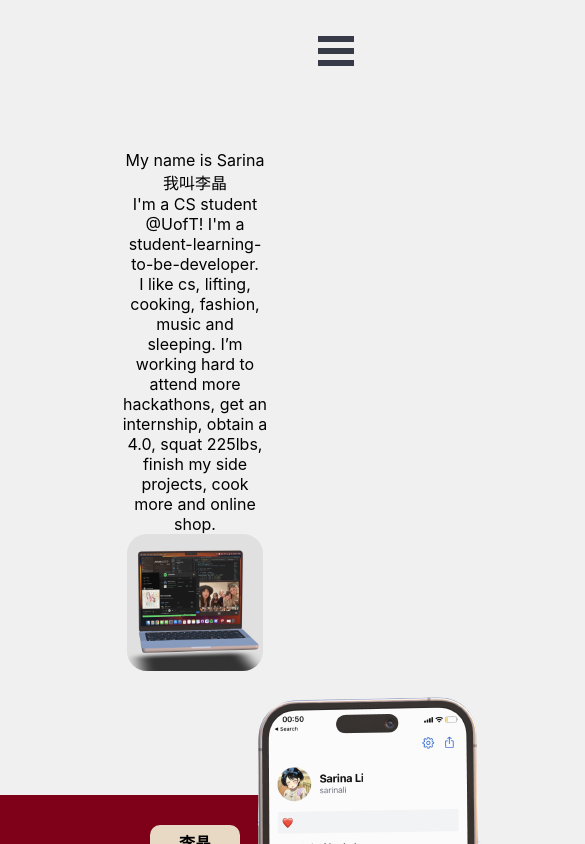
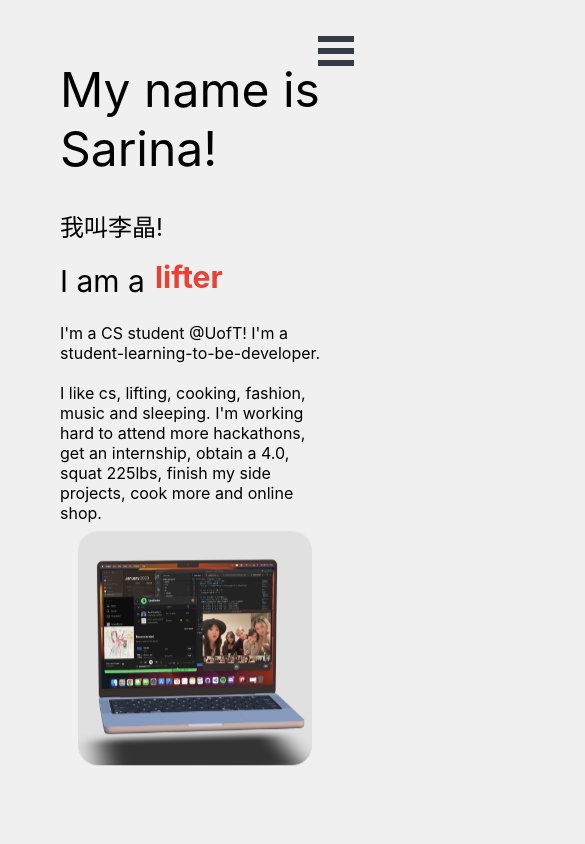
Before and after one commit to sarinali/Personal-Website, a React (Create React App) app: page / in a window 390 px wide. Shown: the top 844 px of the page, 585 px wide, since content can reach past the window. Built offline with nearby package versions, Linux system fonts and the light colour scheme.

Commit message:
home page done

```diff
--- a/package.json
+++ b/package.json
@@ -12,6 +12,7 @@
     "react-icons": "^4.7.1",
     "react-router-dom": "^6.4.5",
     "react-scripts": "5.0.1",
+    "react-scroll-parallax": "^3.3.2",
     "react-toggle": "^4.1.3",
     "react-tooltip": "^5.2.0",
     "styled-components": "^5.3.6",
--- a/src/components/HomeImage.js
+++ b/src/components/HomeImage.js
@@ -1,15 +1,21 @@
-import {Badtz} from "../assets/home_assets/badtz.png";
+import Badtz from "../assets/home_assets/badtz.png";
 import HomePhone from "../assets/home_assets/homephone.png";
 import MainAsset from "../assets/home_assets/mainhomeasset.png";
+import { Parallax } from "react-scroll-parallax";
+import {FaPause} from "react-icons/fa";
+
 
 function HomeImage() {
+
     return (
         <div className="home-image-container">
-            <div className="home-img-main">
-                <img src = {MainAsset} alt="" className="img-main"></img>
-                <div className="home-phone">
-                    <img src={HomePhone} alt='' className="img-phone"></img>
+            <div className="home-media">
+                <div className="home-img-main">
+                <Parallax speed={-10}>
+                    <img src = {MainAsset} alt="" className="img-main"></img>
+                </Parallax>
                 </div>
+
             </div>
         </div>
     );
--- a/src/css/aboutme.css
+++ b/src/css/aboutme.css
@@ -109,7 +109,43 @@
     text-align: left;
 }
 
+.home-intro-en-light {
+    display: flex;
+    align-items: flex-start;
+    justify-content: start;
+    font-size: 500%;
+    text-align: left;
+
+}
+
+.home-intro-cn-light {
+    margin-top: 30px;
+    display: flex;
+    align-items: flex-start;
+    justify-content: start;
+    font-size: 200%;
+    text-align: left;
+
+}
+.home-text {
+    margin-right: 50px;
+    /* font-size: 3em; */
+}
+
+
+
+
 @media (max-width: 760px) {
+    .home-intro-cn-light {
+        font-size: 150%;
+    }
+    .home-intro-en-light{
+        font-size: 300%;
+    }
+
+    .home-text {
+        margin-right: 0;
+    }
 
     .media-body {
         display: block;
--- a/src/css/footer.css
+++ b/src/css/footer.css
@@ -11,7 +11,7 @@
     /* display: flex;
     align-items: center;
     justify-content: space-between; */
-    background-color: #7F0019;
+    background-color: #eb4034;
     /* position: fixed;
     bottom: 0; */
 }
--- a/src/css/home.css
+++ b/src/css/home.css
@@ -245,13 +245,11 @@
     place-items: center;
 } */
 .wrapper{
-
     height: 60px;
     margin-top: 20px;
     /* padding: 50px 30px; */
     display: flex;
     /* align-items: center; */
-    justify-content: center;
     border-radius: 8px;
 }
 .words{
@@ -263,7 +261,7 @@
     font-size: 30px;
     text-align: left;
     padding-left: 10px;
-    color: #7F0019;
+    color: #eb4034;
     font-weight: bold;
     animation: spin_words 15s infinite;
     pointer-events: none;
@@ -300,8 +298,7 @@
     font-size: 60px;
     font-weight: bold;
     display: flex;
-    align-items: center;
-    justify-content: center;
+    align-items: flex-start;
 }
 
 .home-name-chinese-wrapper {
@@ -363,19 +360,63 @@
     width: 35vw;
     height: auto;
     border-radius: 20px;
+    z-index: 1000;
 }
 
 .home-phone {
     position: absolute;
+    top: 0;
+    right: 0;
+    /* transform: translateY(230px) translateX(100px); */
 }
 
 .home-img-main {
     position: relative;
+
 }
+
+.home-media {
+    position: relative;
+}
+
+.img-phone {
+    width: 20vw;
+    height: auto;
+    z-index: 100;
+}
+
+.home-badtz {
+    position: absolute;
+    right: 0;
+    z-index: 0;
+    /* transform: translateY(-400px) translateX(30px); */
+}
+
+.img-badtz {
+    border-radius: 50%;
+    width: 15vw;
+    outline: 1px solid black;
+}
+
+
+.home-music {
+    width: 100px;
+    height: 100px;
+    position: absolute;
+    background-color: rebeccapurple;
+}
+
+.home-text-p1 {
+    text-align: left;
+}
+
 
 @media (max-width: 760px) {
     .home-wrapper {
         display: block;
+        padding-top: 60px;
+        padding-left: 60px;
+        padding-right: 60px;
     }
 
     .home-name-english-wrapper {
@@ -389,5 +430,13 @@
     .home-name-chinese-wrapper {
         font-size: 30px;
     }
+    .home-img-main {
+        margin-top: 60px;
+    }
+
+    .img-main {
+        width: 60vw;
+        height: auto;
+    }
 
 }
--- a/src/pages/Home.js
+++ b/src/pages/Home.js
@@ -1,5 +1,6 @@
 import MediaContainer from "../components/MediaContainer";
 import HomeImage from "../components/HomeImage";
+import Mode from "../Mode";
 
 function Home() {
   // const BackGroundImageDiv = styled.div`
@@ -11,19 +12,29 @@ function Home() {
     <div className="home-wrapper">
         <div className="home-text">
             <div className="home-intro-en">
-                <div className="home-en-text">My name is Sarina</div>
+                <div className={`home-intro-en-${Mode.curMode}`}>My name is<br></br>Sarina!</div>
             </div>
             <div className="home-intro-cn">
-                <div className="home-cn-text">我叫李晶</div>
+                <div className={`home-intro-cn-${Mode.curMode}`}>我叫李晶!</div>
             </div>
+            <div class="wrapper">
+           <div className="home-words-intro">I am a</div>
+           <div class="words">
+             <span className="individ-word">student</span>
+             <span className="individ-word">developer</span>
+             <span className="individ-word">lifter</span>
+             <span className="individ-word">artist</span>
+             <span className="individ-word">student</span>
+           </div>
+         </div>
             <div className="home-p1">
                 <div className="home-text-p1">
                 I'm a CS student @UofT! I'm a student-learning-to-be-developer.
                 </div>
             </div>
             <div className="home-p1">
-                <div className="home-text-p2">
-                I like cs, lifting, cooking, fashion, music and sleeping. I’m working hard to attend more hackathons, get an internship, obtain a 4.0, squat 225lbs, finish my side projects, cook more and online shop.
+                <div className="home-text-p1">
+                <br></br>I like cs, lifting, cooking, fashion, music and sleeping. I'm working hard to attend more hackathons, get an internship, obtain a 4.0, squat 225lbs, finish my side projects, cook more and online shop.
                 </div>
             </div>
         </div>
```
Also changed, not shown: src/App.js (+5 -4 lines), 1 other file (tests, documents, lock files or other folders).
